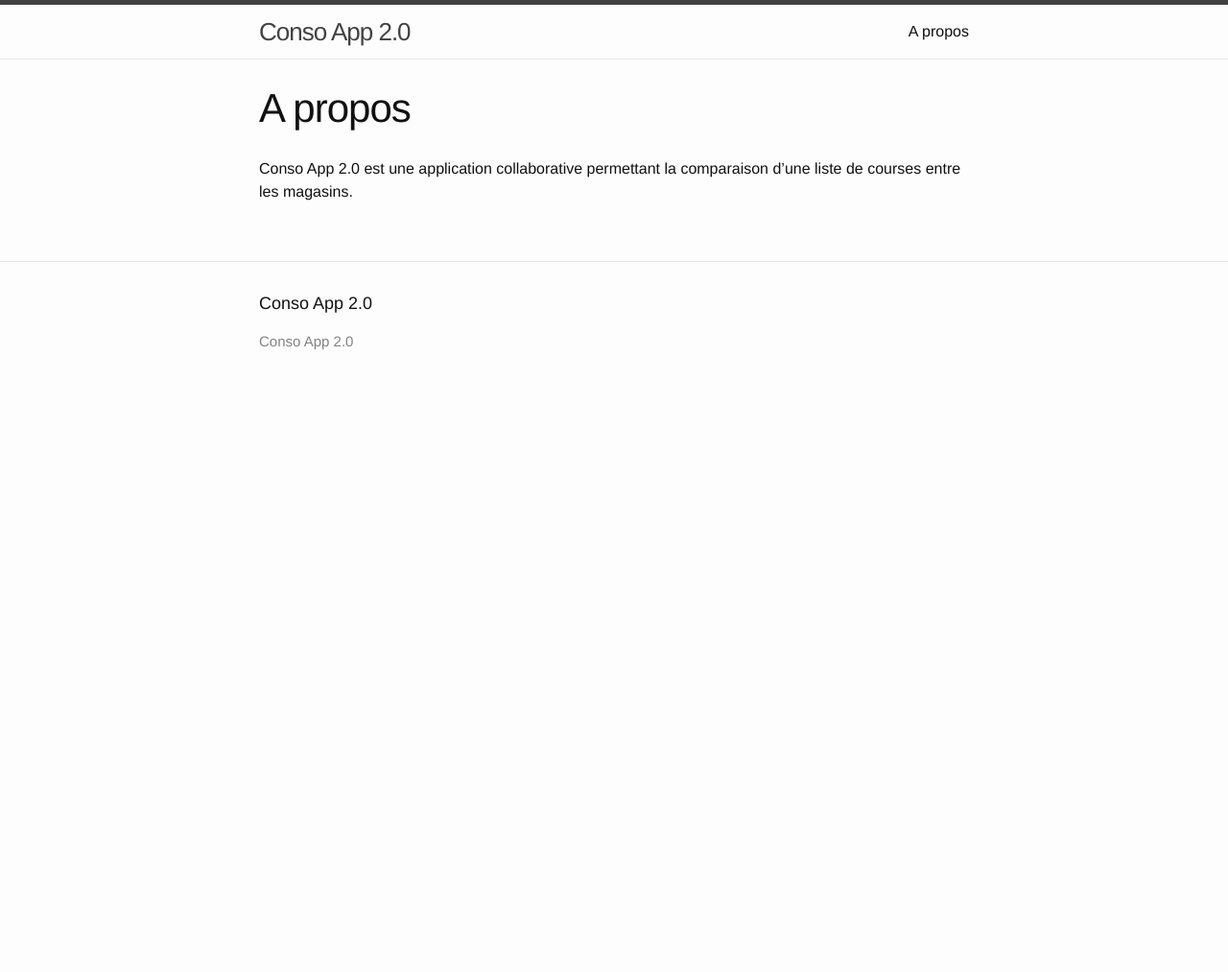
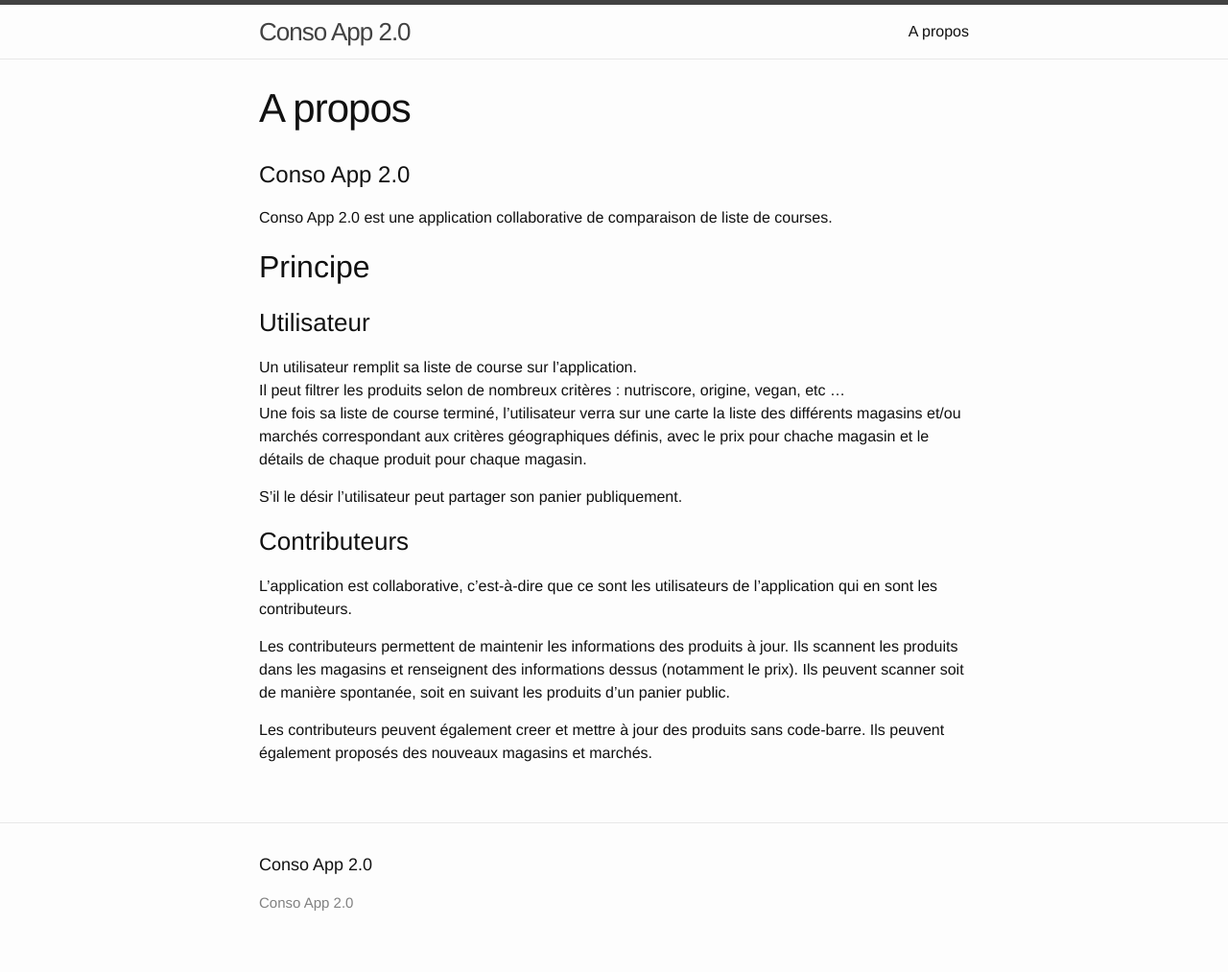
Before and after one commit to apinot/apinot.github.io, a Jekyll site: the page built from about.md, in a window 1280 px wide. Shown: the whole page at 96% size. Built offline with Jekyll 4.4.1, drawn with Linux system fonts in a browser that asks for light colours; before the commit the page ends 900 px from its top, so only the background shows below that.

Commit message:
amélioration about

```diff
--- a/about.md
+++ b/about.md
@@ -4,4 +4,24 @@ title: A propos
 permalink: /about/
 ---
 
-Conso App 2.0 est une application collaborative permettant la comparaison d'une liste de courses entre les magasins.
+# Conso App 2.0
+Conso App 2.0 est une application collaborative de comparaison de liste de courses.
+
+## Principe
+
+### Utilisateur
+
+Un utilisateur remplit sa liste de course sur l'application.
+Il peut filtrer les produits selon de nombreux critères : nutriscore, origine, vegan, etc ...
+Une fois sa liste de course terminé, l'utilisateur verra sur une carte la liste des différents magasins et/ou marchés correspondant aux critères géographiques définis, avec le prix pour chache magasin et le détails de chaque produit pour chaque magasin.
+
+S'il le désir l'utilisateur peut partager son panier publiquement.
+
+### Contributeurs
+
+L'application est collaborative, c'est-à-dire que ce sont les utilisateurs de l'application qui en sont les contributeurs.
+
+Les contributeurs permettent de maintenir les informations des produits à jour. Ils scannent les produits dans les magasins et renseignent des informations dessus (notamment le prix). Ils peuvent scanner soit de manière spontanée, soit en suivant les produits d'un panier public.
+
+Les contributeurs peuvent également creer et mettre à jour des produits sans code-barre.
+Ils peuvent également proposés des nouveaux magasins et marchés.
--- a/index.html
+++ b/index.html
@@ -17,7 +17,4 @@ layout: default
       </li>
     {% endfor %}
   </ul>
-
-  <p class="rss-subscribe">subscribe <a href="{{ "/feed.xml" | prepend: site.baseurl }}">via RSS</a></p>
-
 </div>
```
Also changed, not shown: _posts/2020-01-06-welcome-to-jekyll.markdown (deleted, +0 -25 lines).
